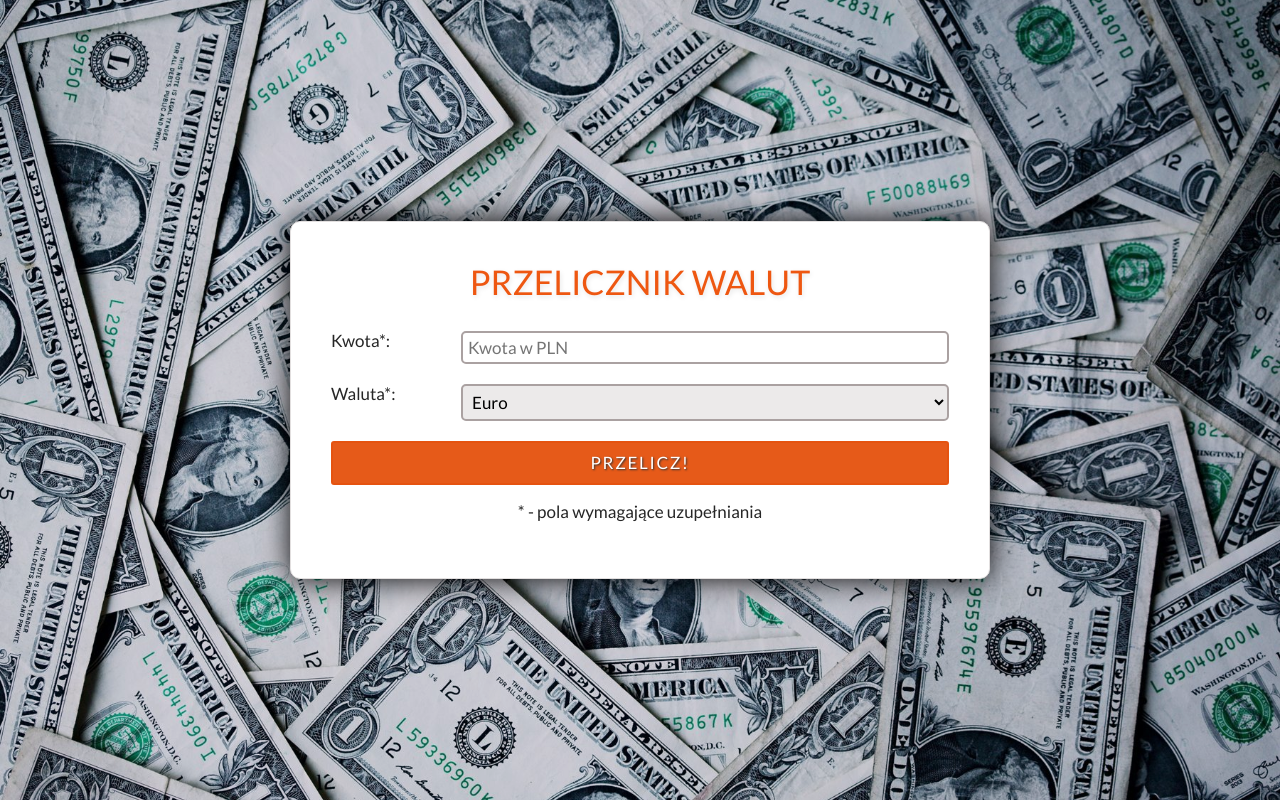
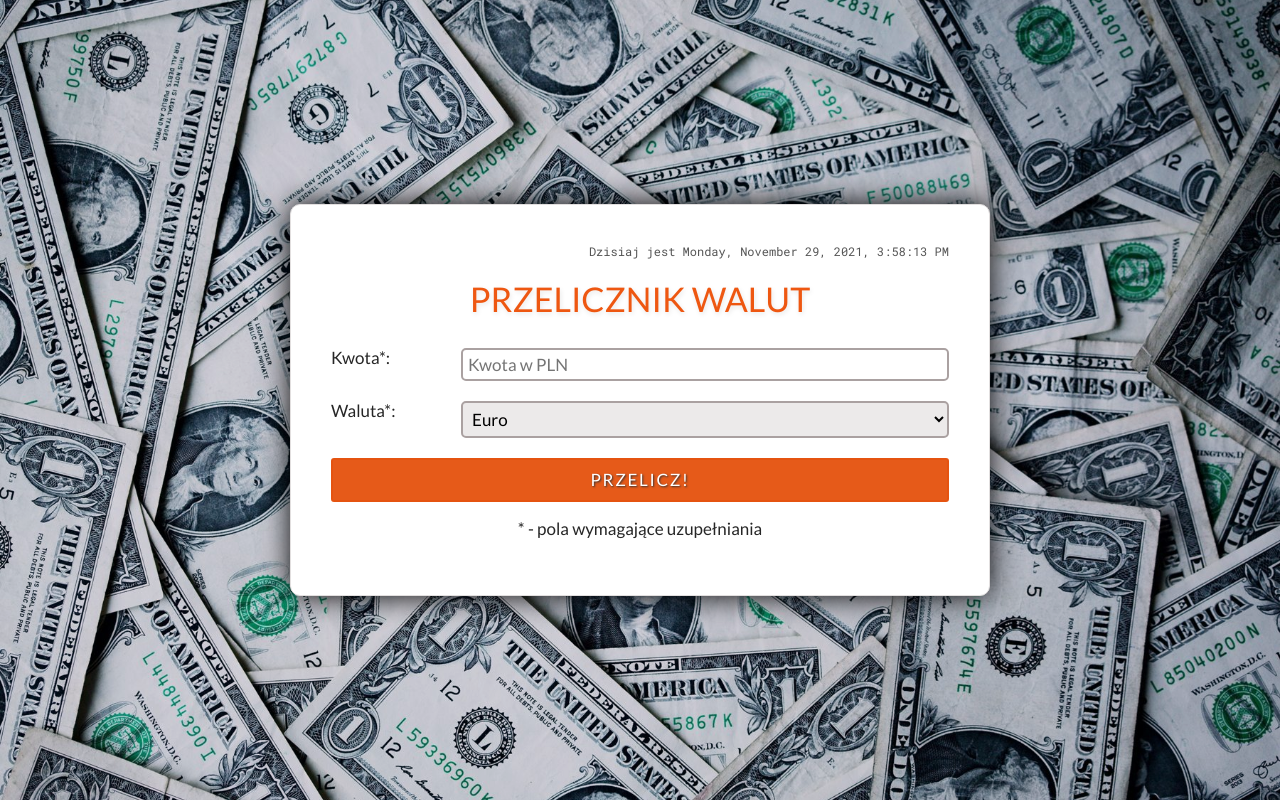
Before and after one commit to paulgrym/currency-converter-react, a React (Create React App) app: page / in a window 1280 px wide. Built offline with nearby package versions, Linux system fonts and the light colour scheme.

Commit message:
clock added

```diff
--- a/public/index.html
+++ b/public/index.html
@@ -28,6 +28,7 @@
     crossorigin="anonymous" referrerpolicy="no-referrer" />
   <link href="https://fonts.googleapis.com/css2?family=Lato:ital,wght@0,300;0,400;0,700;1,400&display=swap"
     rel="stylesheet">
+  <link href="https://fonts.googleapis.com/css2?family=Roboto+Mono&display=swap" rel="stylesheet">
 </head>
 
 <body>
--- a/src/App.css
+++ b/src/App.css
@@ -7,10 +7,3 @@
   background-color: white;
   box-shadow: 0px 0px 30px black;
 }
-
-.flexContainer {
-  display: flex;
-  justify-content: center;
-  align-items: center;
-  min-height: 100vh;
-}
--- a/src/App.js
+++ b/src/App.js
@@ -1,12 +1,12 @@
 import { Form } from "./Form";
+import { Clock } from "./Clock";
 import "./App.css";
 
 function App() {
   return (
-    <div className="flexContainer">
-      <div className="container">
-        <Form />
-      </div>
+    <div className="container">
+      <Clock />
+      <Form />
     </div>
   );
 };
--- /dev/null
+++ b/src/Clock/index.js
@@ -0,0 +1,29 @@
+import { useEffect, useState } from "react";
+import "./style.css"
+
+export const Clock = () => {
+
+  const [newDate, setNewDate] = useState(() => new Date());
+
+  useEffect(() => {
+    const intervalId = setInterval(() => {
+      setNewDate(() => new Date());
+    }, 1000)
+    return () => {
+      clearInterval(intervalId)
+    }
+  }, [])
+
+  const myDate = newDate.toLocaleDateString(
+    undefined,
+    {
+      month: "long", weekday: "long", day: "numeric", year: "numeric"
+    },
+  );
+
+  const myTime = newDate.toLocaleTimeString();
+
+  return (
+    <p className="clock"> Dzisiaj jest {myDate}, {myTime}</p>
+  );
+}
--- /dev/null
+++ b/src/Clock/style.css
@@ -0,0 +1,7 @@
+.clock{
+  color:#555555;
+  font-family: 'Roboto Mono', monospace;
+  font-size:12px;
+  text-align: right;
+  margin:0 0 20px 0;
+}
--- a/src/index.css
+++ b/src/index.css
@@ -16,3 +16,10 @@ body {
   background-position:center;
   background-blend-mode: overlay;
 }
+
+#root {
+  display: flex;
+  justify-content: center;
+  align-items: center;
+  min-height: 100vh;
+}
```
